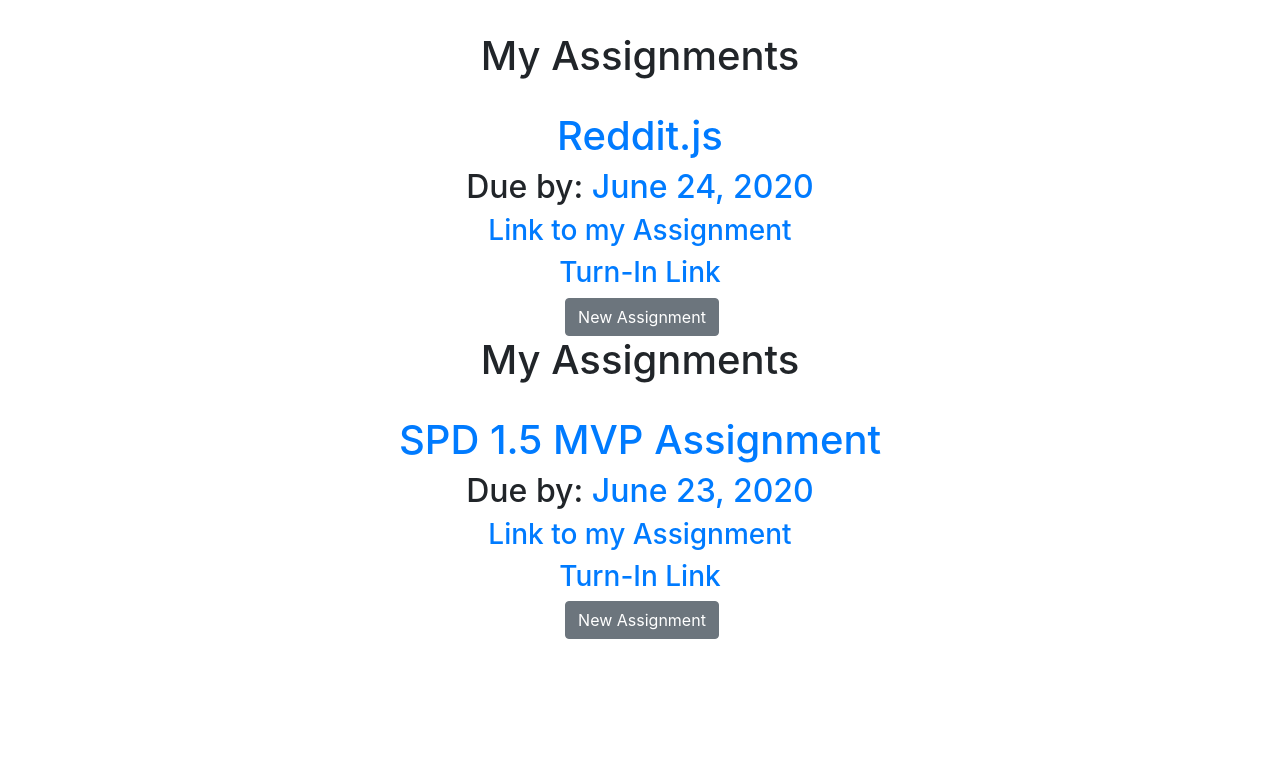
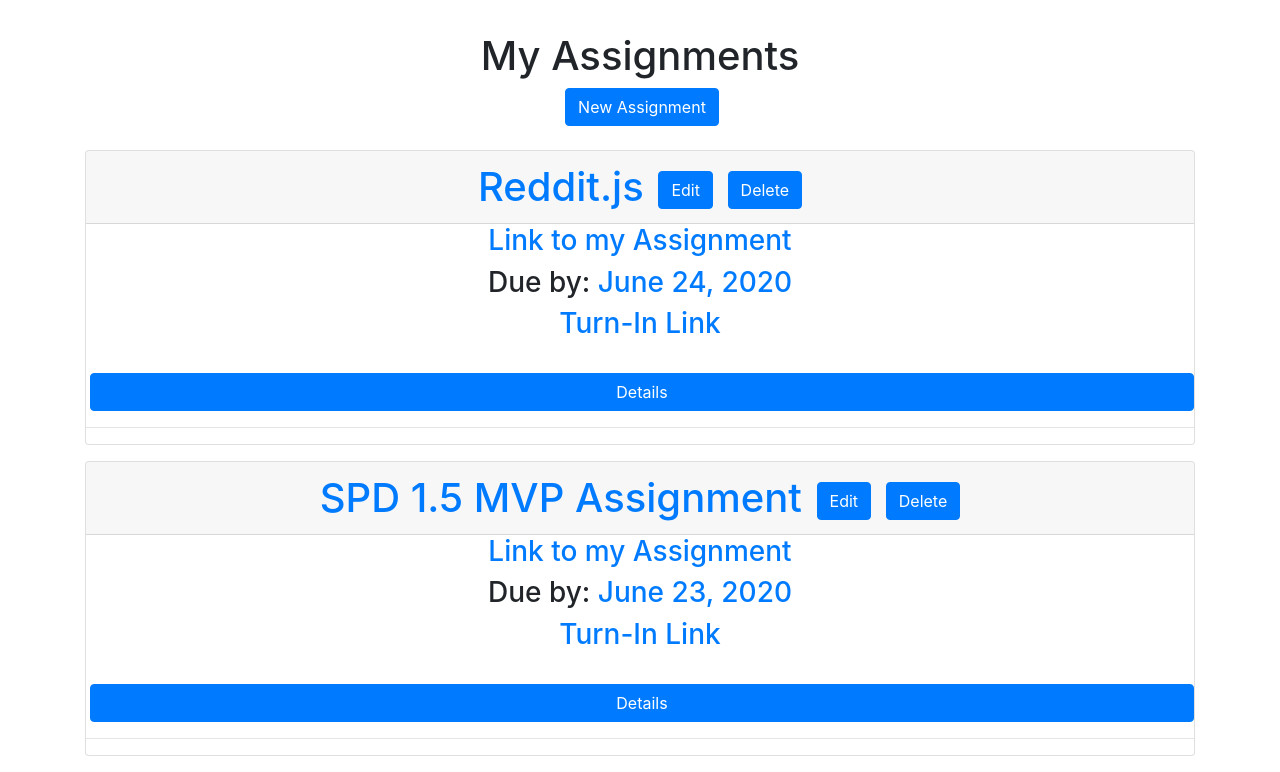
Before and after one commit to reikamoon/studybuddy, a Django app: page / in a window 1280 px wide. Shown: the part 56-828 px from the top of the page. Before the commit the page ends 695 px from the top, so only its background shows below. Run offline with Django 3.2, Linux system fonts and the light colour scheme; a user stored in the database is signed in; data comes from the database, SQL or seed files in the repository; both versions use the stored data as it was after the commit; some libraries are stand-ins or nearby versions.

Commit message:
users can edit and delete assignments

```diff
--- a/accounts/templates/registration/login.html
+++ b/accounts/templates/registration/login.html
@@ -33,7 +33,7 @@
                 </div>
                 <div class="form-group row">
                     <div class="col-8">
-                        <input type="submit" value="login" class="btn btn-success">
+                        <input type="submit" value="Login" class="btn btn-success">
                         <input type="hidden" name="next" value="{{ next }}">
                     </div>
                 </div>
--- a/assignments/templates/assignment.html
+++ b/assignments/templates/assignment.html
@@ -7,6 +7,7 @@
 <h3><a href ="{{ assignment.assignment_link }}">Link to my Assignment</a></h3>
 <p>{{ assignment.description }}</p>
 <h3><a href = "{{ assignment.dropbox }}">Turn-In Link</a></h3>
+<a href="{% url 'edit-assignment' assignment.slug %}" class="btn btn-primary ml-1">Edit</a> <a href="{% url 'delete-assignment' assignment.slug %}" class="btn btn-primary ml-1">Delete</a>
 </div>
 </center>
 
--- a/assignments/templates/assignments/index.html
+++ b/assignments/templates/assignments/index.html
@@ -3,15 +3,11 @@
 {% block content %}
 {% if request.user.is_authenticated %}
 {% if assignments_list %}
+<center><h1>My Assignments</h1>
+<a href="{% url 'new' %}" class="btn btn-primary ml-1">New Assignment</a><br><br>
+</center>
 {% for assignment in assignments_list %}
-<center>
-<h1>My Assignments</h1><br>
-<h1><a href = "{{ assignment.assignment_link }}">{{ assignment.assignment_name }}</a></h1>
-<h2>Due by: <a href = "{{ assignment.dropbox }}">{{ assignment.due_date }}</h2>
-<h3><a href ="{{ assignment.assignment_link }}">Link to my Assignment</a></h3>
-<h3><a href = "{{ assignment.dropbox }}">Turn-In Link</a></h3>
-<a href="{% url 'new' %}" class="btn btn-secondary ml-1">New Assignment</a>
-</center>
+{% include "partials/card.html" %}
 {% endfor %}
 {% else %}
 <center>
--- /dev/null
+++ b/assignments/templates/partials/card.html
@@ -0,0 +1,10 @@
+<div class = "card mb-3">
+  <center>
+  <h1 class = "card-header"><a href = "{{ assignment.assignment_link }}">{{ assignment.assignment_name }}</a> <a href="{% url 'edit-assignment' assignment.slug %}" class="btn btn-primary ml-1">Edit</a> <a href="{% url 'delete-assignment' assignment.slug %}" class="btn btn-primary ml-1">Delete</a></h1>
+  <h3><a href ="{{ assignment.assignment_link }}">Link to my Assignment</a></h3>
+  <h3>Due by: <a href = "{{ assignment.dropbox }}">{{ assignment.due_date }}</h3>
+    <h3><a href = "{{ assignment.dropbox }}">Turn-In Link</a></h3><br>
+    </center>
+    <a href="{% url 'assignment-details-page' assignment.slug %}" class="btn btn-primary ml-1">Details</a><hr>
+
+    </div>
--- a/assignments/urls.py
+++ b/assignments/urls.py
@@ -1,9 +1,11 @@
 from django.urls import path
 from . import views
-from assignments.views import AssignmentDetailView, CreateAssignment
+from assignments.views import AssignmentDetailView, CreateAssignment, DeleteAssignment, UpdateAssignment
 
 urlpatterns = [
     path('', views.index, name="home"),
     path('new-assignment/', CreateAssignment.as_view(),name='new'),
     path('<str:slug>/', AssignmentDetailView.as_view(), name='assignment-details-page'),
+    path('<str:slug>/edit', UpdateAssignment.as_view(), name='edit-assignment'),
+    path('<str:slug>/delete/', DeleteAssignment.as_view(), name='delete-assignment'),
 ]
--- a/assignments/views.py
+++ b/assignments/views.py
@@ -6,6 +6,8 @@ import requests
 from django.urls import reverse_lazy
 from .models import Assignment
 from .forms import AssignmentForm
+from django.contrib import messages
+from django.views.generic.edit import DeleteView, UpdateView
 
 # Create your views here.
 def index(request):
@@ -33,3 +35,12 @@ class CreateAssignment(CreateView):
         if form.is_valid():
             post = form.save()
             return HttpResponseRedirect(reverse_lazy('home'))
+
+class UpdateAssignment(UpdateView):
+    model = Assignment
+    fields = ['assignment_name', 'assignment_link', 'description', 'due_date', 'dropbox']
+    template_name_suffix = '_update_form'
+
+class DeleteAssignment(DeleteView):
+    model = Assignment
+    success_url = "/"
```
Also changed, not shown: assignments/templates/assignments/assignment_confirm_delete.html (added, +12 -0 lines), assignments/templates/assignments/assignment_update_form.html (added, +7 -0 lines), requirements.txt (added, +92 -0 lines), db.sqlite3, 1 other file.
